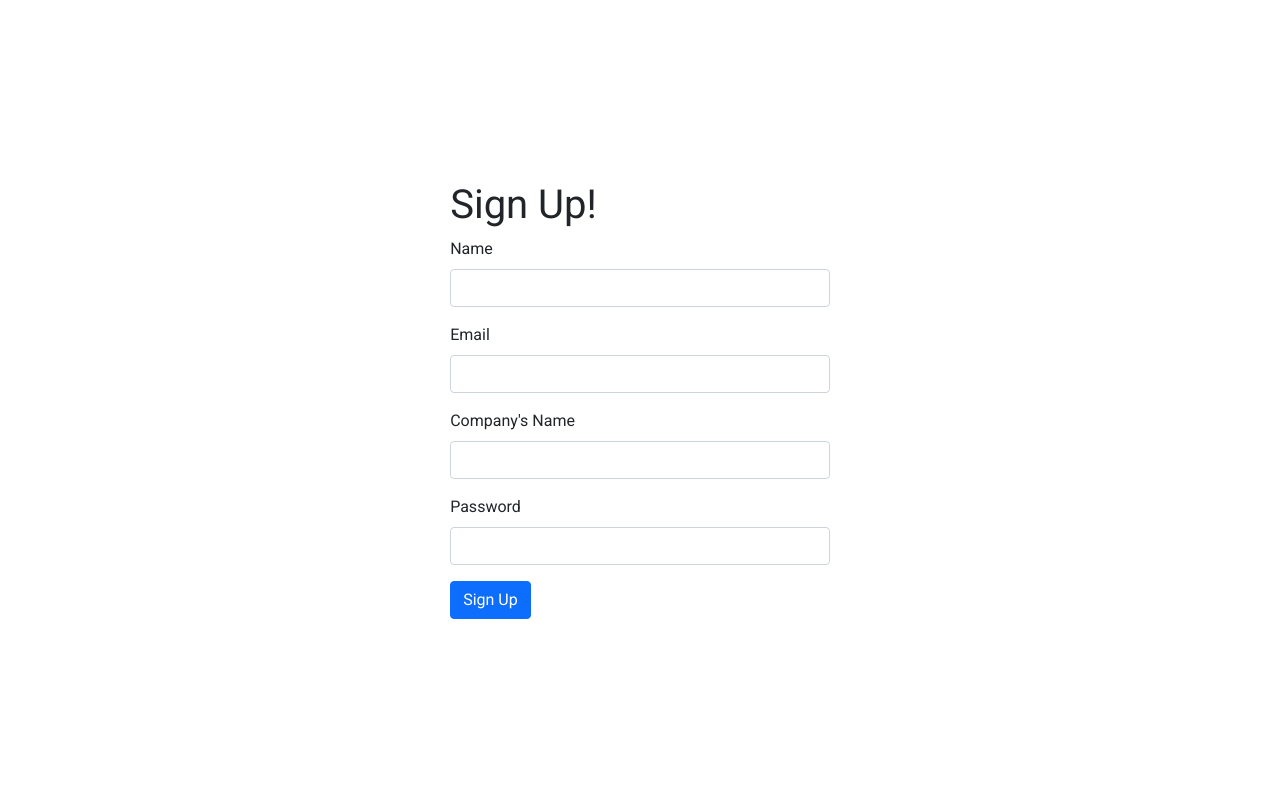
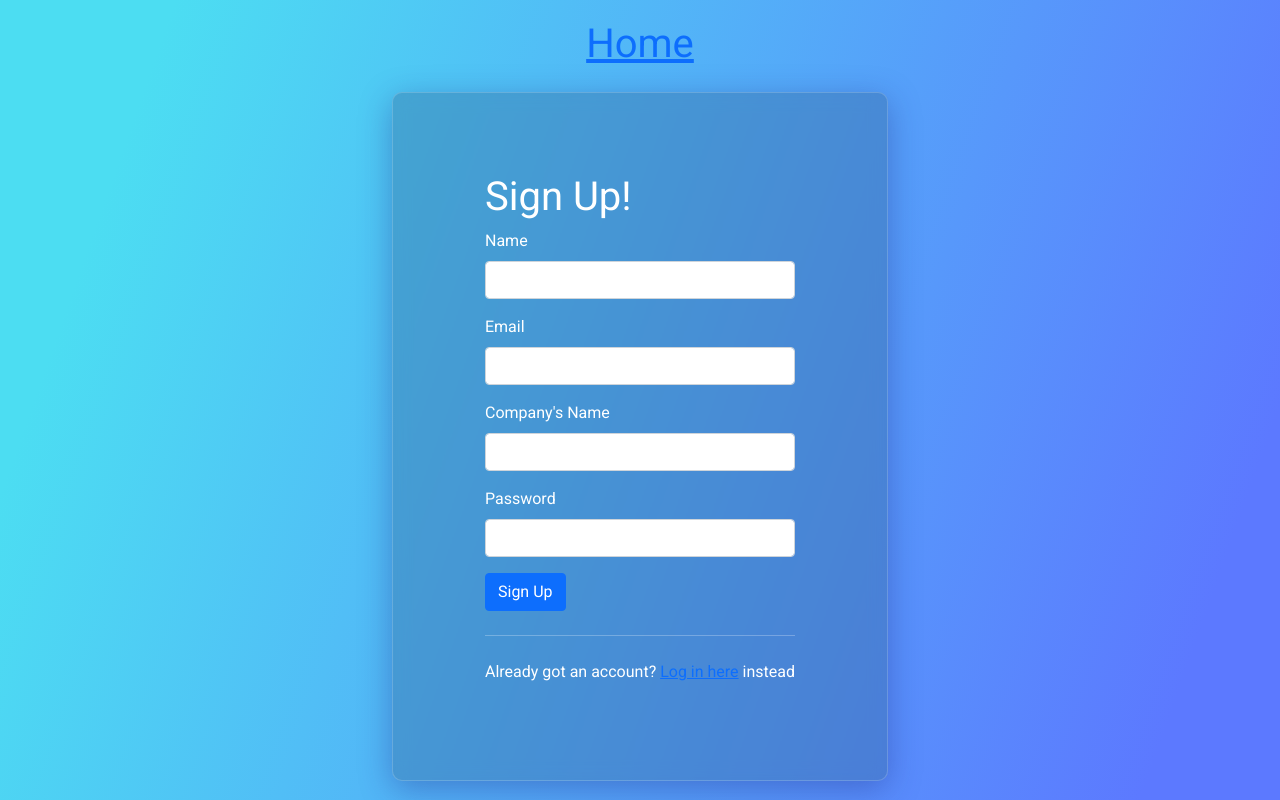
Before and after one commit to athenaweb629/python-flask-stock-application, a Flask app: page /signup in a window 1280 px wide. Run offline with Flask 2, Linux system fonts and the light colour scheme; parts of the project's set-up code (start-up, migrations or seed data) failed here and were passed over; some libraries are stand-ins or nearby versions.

Commit message:
style: change design for signup page

```diff
--- a/static/css/styles.css
+++ b/static/css/styles.css
@@ -33,3 +33,18 @@ body {
         position: relative;
     }
 }
+
+/* form */
+.form-backdrop {
+    background-image: linear-gradient(109.5deg, rgba(76, 221, 242, 1) 11.2%, rgba(92, 121, 255, 1) 91.1%);
+}
+
+.wrapper-glassmorphism {
+    background: rgb(49 95 143 / 34%);
+    box-shadow: 0 8px 32px 0 rgba(31, 38, 135, 0.37);
+    backdrop-filter: blur(8.5px);
+    -webkit-backdrop-filter: blur(8.5px);
+    border-radius: 10px;
+    border: 1px solid rgba(255, 255, 255, 0.18);
+    padding: 5rem;
+}
--- a/templates/signup.html
+++ b/templates/signup.html
@@ -3,8 +3,12 @@
 {% from '_form_macros.html' import render_submit_btn %}
 
 {% block content %}
-<section class="container form d-flex align-items-center justify-content-center min-vh-100">
-    <div class="row wrapper-glassmorphism">
+<section class="form-backdrop d-flex flex-column align-items-center justify-content-center min-vh-100">
+    <div class="row mb-3">
+        <a href="{{ url_for('index') }}"><h1>Home</h1></a>
+    </div>
+    <div class="row wrapper-glassmorphism text-white">
+        <div class="col">
             <h1 clas="mb-3">Sign Up!</h1>
             <form action="{{ url_for('signup') }}" method="POST">
                 {{ form.csrf_token }}
@@ -14,6 +18,10 @@
                 {{ render_field(form.password) }}
                 {{ render_submit_btn(form.submit) }}
             </form>
+
+            <hr class="my-4">
+            <p>Already got an account? <a href="#">Log in here</a> instead</p>
+        </div>
     </div>
 </section>
 
```
Lines whose indentation alone changed are shown as unchanged.
